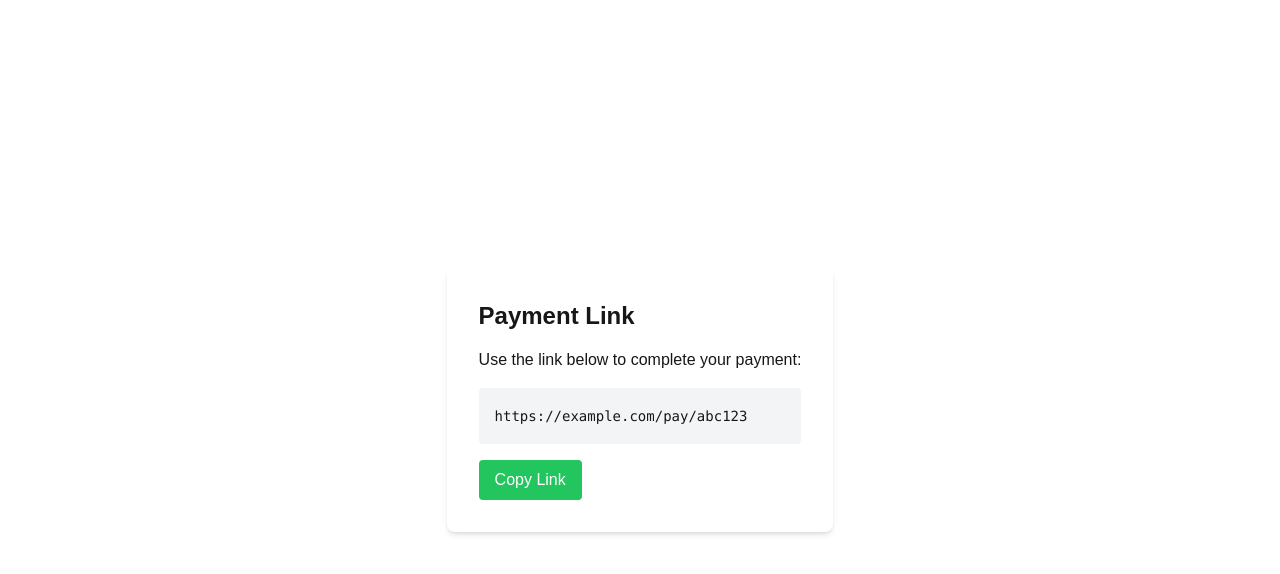
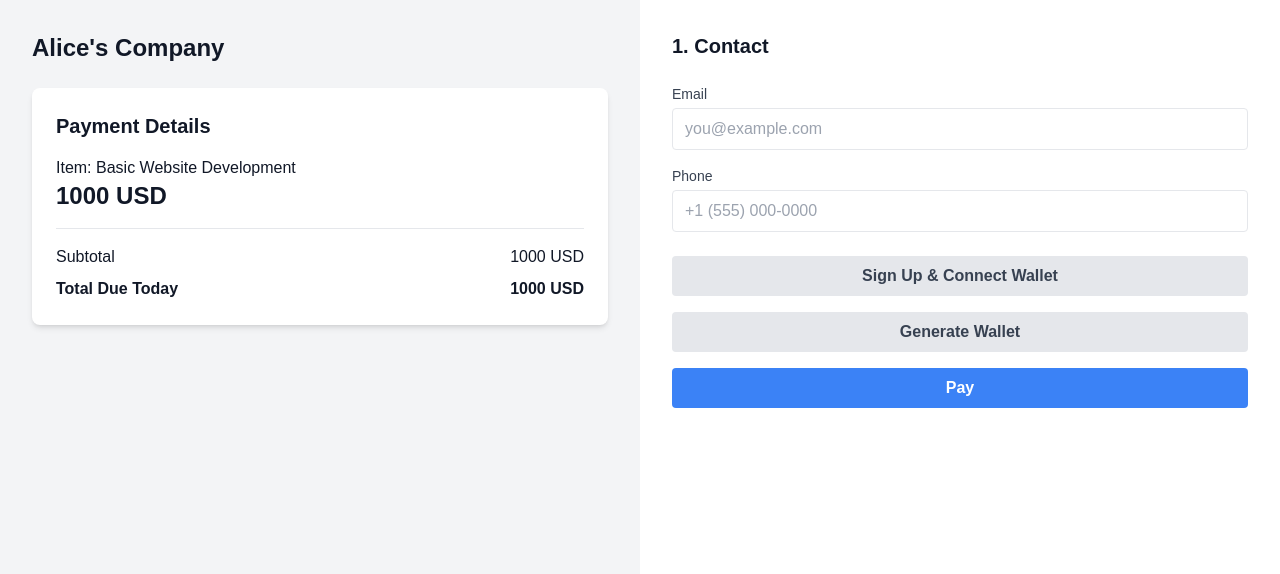
Before and after one commit to alexanderkoh/hackmeridian2024, a Next.js app: page /payment-link in a window 1280 px wide. Shown: the top 574 px of the page. Built offline with nearby package versions, Linux system fonts and the light colour scheme.

Commit message:
payment link template

```diff
--- a/app/dashboard/my-products/page.tsx
+++ b/app/dashboard/my-products/page.tsx
@@ -6,9 +6,9 @@ import AddProduct from '../../components/AddProduct'
 
 export default function ProductsPage() {
   const [products, setProducts] = useState([
-    { id: 1, name: 'Product 1', category: 'Category A', created: '2024-03-15', link: 'https://example.com/product1' },
-    { id: 2, name: 'Product 2', category: 'Category B', created: '2024-03-16', link: 'https://example.com/product2' },
-    { id: 3, name: 'Product 3', category: 'Category A', created: '2024-03-17', link: 'https://example.com/product3' },
+    { id: 1, name: 'Product 1', category: 'Category A', created: '2024-03-15', link: '/payment-link' },
+    { id: 2, name: 'Product 2', category: 'Category B', created: '2024-03-16', link: '/payment-link' },
+    { id: 3, name: 'Product 3', category: 'Category A', created: '2024-03-17', link: '/payment-link' },
   ])
   const [isModalOpen, setIsModalOpen] = useState(false)
 
--- a/app/payment-link/page.tsx
+++ b/app/payment-link/page.tsx
@@ -1,18 +1,139 @@
-import React from 'react';
+'use client'
 
-export default function PaymentLink() {
+import { useState, useEffect } from 'react'
+
+interface CheckoutData {
+  companyName: string
+  itemName: string
+  amount: number
+  currency: string
+}
+
+// Dummy data for testing
+const dummyData: CheckoutData = {
+  companyName: "Alice's Company",
+  itemName: "Basic Website Development",
+  amount: 1000,
+  currency: "USD"
+}
+
+export default function CheckoutTemplate({ data = dummyData }: { data?: CheckoutData }) {
+  const [email, setEmail] = useState('')
+  const [phone, setPhone] = useState('')
+  const [isSignedUp, setIsSignedUp] = useState(false)
+  const [isWalletGenerated, setIsWalletGenerated] = useState(false)
+  const [canPay, setCanPay] = useState(false)
+
+  useEffect(() => {
+    const allFieldsFilled = email !== '' && phone !== ''
+    const walletReady = isSignedUp || isWalletGenerated
+    setCanPay(allFieldsFilled && walletReady)
+  }, [email, phone, isSignedUp, isWalletGenerated])
+
+  const handleSignUp = async () => {
+    try {
+      await new Promise(resolve => setTimeout(resolve, 1000))
+      setIsSignedUp(true)
+      console.log('User signed up and wallet connected via passkey')
+    } catch (error) {
+      console.error('Sign up failed:', error)
+    }
+  }
+
+  const handleGenerateWallet = async () => {
+    try {
+      await new Promise(resolve => setTimeout(resolve, 1000))
+      setIsWalletGenerated(true)
+      console.log('Wallet generated successfully')
+    } catch (error) {
+      console.error('Wallet generation failed:', error)
+    }
+  }
+
+  const handlePay = () => {
+    if (canPay) {
+      console.log('Processing payment...')
+    }
+  }
+
   return (
-    <div className="min-h-screen flex items-center justify-center">
-      <div className="bg-white p-8 rounded-lg shadow-md">
-        <h1 className="text-2xl font-bold mb-4">Payment Link</h1>
-        <p className="mb-4">Use the link below to complete your payment:</p>
-        <div className="bg-gray-100 p-4 rounded">
-          <code className="text-sm">https://example.com/pay/abc123</code>
+    <div className="min-h-screen flex flex-col md:flex-row">
+      {/* Left Column */}
+      <div className="w-full md:w-1/2 bg-gray-100 p-8">
+        <h1 className="text-2xl font-bold mb-6 text-gray-900">{data.companyName}</h1>
+        <div className="bg-white rounded-lg shadow-md p-6">
+          <h2 className="text-xl font-semibold mb-4 text-gray-900">Payment Details</h2>
+          <div className="mb-4">
+            <p className="font-medium text-gray-900">Item: {data.itemName}</p>
+            <p className="text-2xl font-bold text-gray-900">{data.amount} {data.currency}</p>
+          </div>
+          <div className="border-t pt-4">
+            <p className="flex justify-between text-gray-900"><span>Subtotal</span><span>{data.amount} {data.currency}</span></p>
+            <p className="flex justify-between font-bold mt-2 text-gray-900"><span>Total Due Today</span><span>{data.amount} {data.currency}</span></p>
+          </div>
         </div>
-        <button className="mt-4 bg-green-500 text-white py-2 px-4 rounded hover:bg-green-600">
-          Copy Link
-        </button>
+      </div>
+
+      {/* Right Column */}
+      <div className="w-full md:w-1/2 p-8">
+        <h2 className="text-xl font-semibold mb-6 text-gray-900">1. Contact</h2>
+        <div className="space-y-4 mb-6">
+          <div>
+            <label htmlFor="email" className="block text-sm font-medium text-gray-700">Email</label>
+            <input
+              id="email"
+              type="email"
+              placeholder="you@example.com"
+              value={email}
+              onChange={(e) => setEmail(e.target.value)}
+              className="mt-1 block w-full border rounded px-3 py-2 text-gray-900"
+            />
+          </div>
+          <div>
+            <label htmlFor="phone" className="block text-sm font-medium text-gray-700">Phone</label>
+            <input
+              id="phone"
+              type="tel"
+              placeholder="+1 (555) 000-0000"
+              value={phone}
+              onChange={(e) => setPhone(e.target.value)}
+              className="mt-1 block w-full border rounded px-3 py-2 text-gray-900"
+            />
+          </div>
+        </div>
+
+        <div className="space-y-4">
+          <button
+            className="w-full bg-gray-200 hover:bg-gray-300 text-gray-700 font-bold py-2 px-4 rounded"
+            onClick={handleSignUp}
+            disabled={isSignedUp}
+          >
+            {isSignedUp ? 'Signed Up & Wallet Connected' : 'Sign Up & Connect Wallet'}
+          </button>
+          <button
+            className="w-full bg-gray-200 hover:bg-gray-300 text-gray-700 font-bold py-2 px-4 rounded"
+            onClick={handleGenerateWallet}
+            disabled={isWalletGenerated}
+          >
+            {isWalletGenerated ? 'Wallet Generated' : 'Generate Wallet'}
+          </button>
+          <button
+            className="w-full bg-blue-500 hover:bg-blue-700 text-white font-bold py-2 px-4 rounded"
+            onClick={handlePay}
+            disabled={!canPay}
+          >
+            Pay
+          </button>
+        </div>
+
+        {(isSignedUp || isWalletGenerated) && (
+          <div className="mt-6">
+            <h3 className="text-lg font-semibold mb-2 text-gray-900">Account Balance</h3>
+            <p className="text-2xl font-bold text-gray-900">$12,345.67 <span className="text-green-600 text-sm">+2.5%</span></p>
+            <p className="text-xl text-gray-900">$10,000.00 <span className="text-green-600 text-sm">+1.2%</span></p>
+          </div>
+        )}
       </div>
     </div>
-  );
+  )
 }
```
